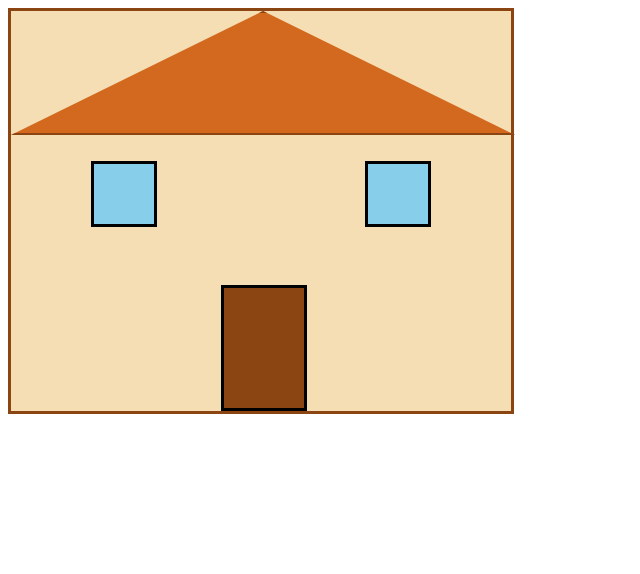
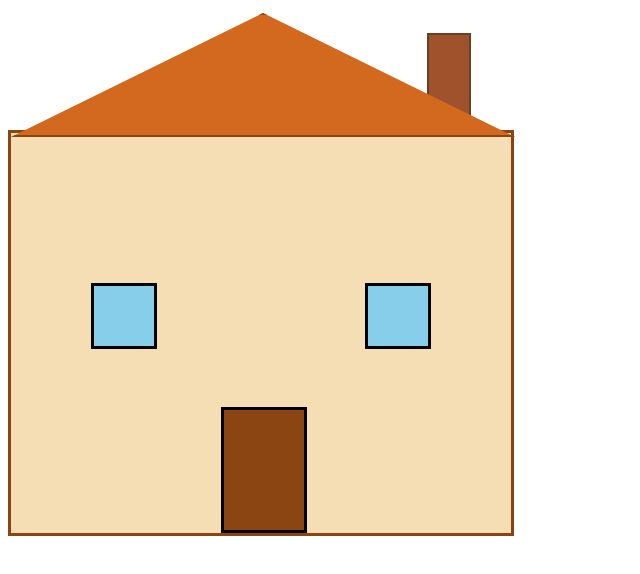
Before and after one commit to AbeJitsu/House-Painting-Lab, a plain HTML site: page index.html in a window 1280 px wide. Shown: the whole page, without its empty margins (0-640 px from the left). Drawn offline with Linux system fonts and the light colour scheme.

Commit message:
Fix positioning of house elements in CSS

```diff
--- a/styles.css
+++ b/styles.css
@@ -4,6 +4,7 @@
     height: 400px;
     background-color: #f5deb3;
     border: 3px solid #8b4513;
+    margin-top: 130px;
 }
 
 #house > div {
@@ -16,6 +17,7 @@
     background-color: #d2691e;
     border: 2px solid #8b4513;
     top: 0;
+    margin-top: -120px;
     clip-path: polygon(0 100%, 50% 0, 100% 100%);
 }
 
@@ -24,7 +26,7 @@
     height: 100px;
     background-color: #a0522d;
     border: 2px solid #654321;
-    top: 20px;
+    top: -100px;
     right: 40px;
     z-index: -1;
 }
```
